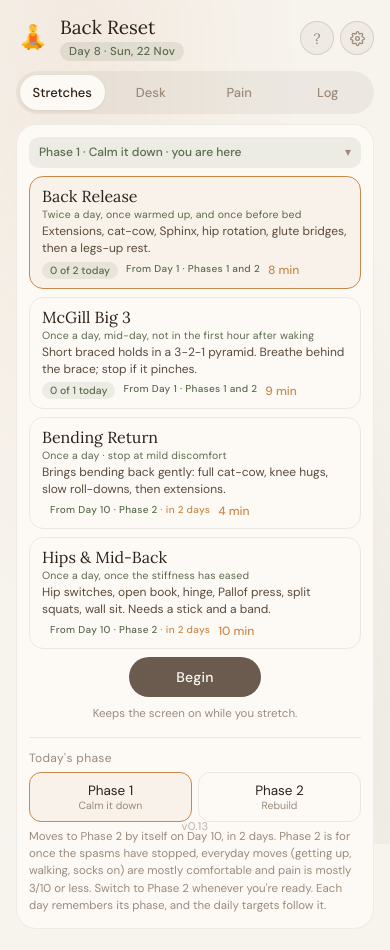
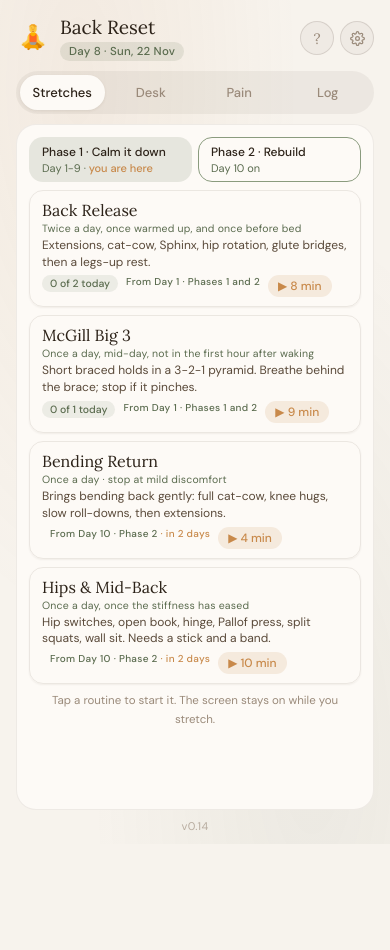
Before and after one commit to PhilOutram/back-reset, a plain HTML site: page index.html in a window 390 px wide. After the commit the page ends 844 px from the top, so only its background shows below. Drawn offline with Linux system fonts and the light colour scheme.

Commit message:
Initial commit: back-reset

```diff
--- a/index.html
+++ b/index.html
@@ -6,7 +6,7 @@
   <title>Back Reset</title>
   <meta name="description" content="Guided back-release stretches and a stand / sit / move desk timer that beeps when it's time to change.">
   <meta name="theme-color" content="#F7F3ED">
-  <meta name="app-version" content="v0.13">
+  <meta name="app-version" content="v0.14">
   <link rel="manifest" href="manifest.webmanifest">
   <link rel="icon" type="image/png" sizes="32x32" href="icon-32.png">
   <link rel="icon" type="image/png" sizes="192x192" href="icon-192.png">
@@ -16,7 +16,7 @@
   <meta name="apple-mobile-web-app-title" content="Back Reset">
   <link rel="preconnect" href="https://fonts.googleapis.com">
   <link href="https://fonts.googleapis.com/css2?family=Lora:ital,wght@0,400;0,500;1,400&family=DM+Sans:wght@300;400;500&display=swap" rel="stylesheet">
-  <link rel="stylesheet" href="styles.css?v=0.13">
+  <link rel="stylesheet" href="styles.css?v=0.14">
 </head>
 <body>
 <div class="app">
@@ -48,21 +48,9 @@
 
       <!-- Pick a routine -->
       <div class="screen pick visible" id="pickScreen">
-        <details class="plan-note" id="planNote">
-          <summary><span id="planNow"></span></summary>
-          <div id="planBody"></div>
-        </details>
+        <div class="stage-pills" id="planNote"></div>
         <div class="routine-list" id="routineList"></div>
-        <button class="btn btn-main" id="beginBtn">Begin</button>
-        <p class="fine">Keeps the screen on while you stretch.</p>
-        <div class="phase-switch">
-          <span class="choice-label">Today's phase</span>
-          <div class="choice-group" id="phaseChoice">
-            <button data-phase="1">Phase 1 <small>Calm it down</small></button>
-            <button data-phase="2">Phase 2 <small>Rebuild</small></button>
-          </div>
-          <p class="fine" id="phaseNote"></p>
-        </div>
+        <p class="fine">Tap a routine to start it. The screen stays on while you stretch.</p>
       </div>
 
       <!-- Playing -->
@@ -269,7 +257,7 @@
         <ul>
           <li><strong>Phase 1 · Calm it down (Day 1-9)</strong> - Back Release twice a day and the McGill Big 3 once a day.</li>
           <li><strong>Phase 2 · Rebuild (Day 10 on)</strong> - keep both going, add Bending Return and Hips &amp; Mid-Back once a day, and the Big 3 steps up to 5-3-1.</li>
-          <li>The <strong>Today's phase</strong> switch at the bottom of the Stretches tab moves to Phase 2 by itself on Day 10. It depends on how your back is, not the date: Phase 2 is for once the spasms have stopped, everyday moves are mostly comfortable and pain is mostly 3/10 or less. Not there yet? Switch back to Phase 1 and it stays there until you move on.</li>
+          <li>The two phase pills at the top of the Stretches tab show which phase you're in (filled) - tap one to see its plan. You move to Phase 2 by itself on Day 10, or tap <strong>Switch to Phase 2</strong> inside its pill. It depends on how your back is, not the date: Phase 2 is for once the spasms have stopped, everyday moves are mostly comfortable and pain is mostly 3/10 or less. Not there yet? Open the Phase 1 pill and switch back - it stays there until you move on.</li>
           <li>Each day remembers its phase. Daily targets are set per phase (Log tab), and each day in the Log is checked against its own phase's targets.</li>
           <li>Phase 2 doesn't mean pain-free - that can take weeks longer. The Big 3 pyramid follows the phase (3-2-1, then 5-3-1); change either in Settings.</li>
         </ul>
@@ -284,7 +272,7 @@
           <li>Each exercise starts with time to get into position, and tells you how to get there the easy way. Tap Pause if you need longer.</li>
           <li>Moving exercises are paced: the word on screen (e.g. <strong>Arch</strong> / <strong>Round</strong>) changes with a soft pip, so you move with the rhythm rather than holding. Mute the voice to keep just the pips.</li>
           <li>Back Release always moves downhill - standing, then hands and knees, then your front, then your back - so you never push up off the floor between exercises.</li>
-          <li>The screen stays on while a routine is running.</li>
+          <li>Tap a routine's card to start it - each one opens with time to get into position, and the stop button ends it. The screen stays on while a routine is running.</li>
         </ul>
         <h3>Desk timer</h3>
         <ul>
@@ -364,7 +352,7 @@
 
 </div>
 
-<script src="version.js?v=0.13"></script>
+<script src="version.js?v=0.14"></script>
 <script>
   // Stale-script guard: if a cached older version.js answered this newer page, reload
   // once so the new service worker can serve matching files.
@@ -379,12 +367,12 @@
     }
   })();
 </script>
-<script src="core.js?v=0.13"></script>
-<script src="routines.js?v=0.13"></script>
-<script src="stretch.js?v=0.13"></script>
-<script src="desk.js?v=0.13"></script>
-<script src="pain.js?v=0.13"></script>
-<script src="log.js?v=0.13"></script>
-<script src="app.js?v=0.13"></script>
+<script src="core.js?v=0.14"></script>
+<script src="routines.js?v=0.14"></script>
+<script src="stretch.js?v=0.14"></script>
+<script src="desk.js?v=0.14"></script>
+<script src="pain.js?v=0.14"></script>
+<script src="log.js?v=0.14"></script>
+<script src="app.js?v=0.14"></script>
 </body>
 </html>
--- a/stretch.js
+++ b/stretch.js
@@ -23,9 +23,8 @@ const Stretch = (() => {
   const $ = (id) => document.getElementById(id);
   const els = {
     pick: $("pickScreen"), play: $("playArea"), done: $("doneScreen"),
-    list: $("routineList"), begin: $("beginBtn"),
-    planNow: $("planNow"), planBody: $("planBody"),
-    phaseChoice: $("phaseChoice"), phaseNote: $("phaseNote"),
+    list: $("routineList"),
+    plan: $("planNote"),
     exCount: $("exCount"), poseImg: $("poseImg"), pose: $("pose"),
     ring: $("timerRing"), num: $("timerNum"), pill: $("phasePill"),
     name: $("exName"), side: $("exSide"), label: $("exLabel"), tip: $("exTip"),
@@ -69,17 +68,6 @@ const Stretch = (() => {
       `${phase2 ? "Phase 2" : "Phases 1 and 2"}${hint}</span>`;
   }
 
-  // The two-phase plan above the cards, collapsed to one line naming today's phase.
-  function renderPlan() {
-    const now = Phase.info();
-    els.planNow.textContent = `${now.name} · you are here`;
-    els.planBody.innerHTML = PHASES.map((p, i) => {
-      const to = PHASES[i + 1] ? `-${PHASES[i + 1].fromDay - 1}` : " on";
-      return `<p class="${p === now ? "now" : ""}"><b>${p.name}</b> ` +
-        `<span>Day ${p.fromDay}${to}</span><br>${p.plan}</p>`;
-    }).join("") + '<p class="plan-more">Switch phase at the bottom of this page.</p>';
-  }
-
   function badgeFor(n, target) {
     if (target > 0) {
       const met = n >= target ? " met" : "";
@@ -88,43 +76,73 @@ const Stretch = (() => {
     return n ? `<span class="done-badge">${n}× today</span>` : "";
   }
 
-  /* ── Phase switch (bottom of the picker) ───────────────────── */
+  /* ── Phase pills (top of the picker) ──────────────────────────
+     A pill per phase, side by side: filled for the phase you're in, outlined for the
+     other. Tapping one opens its plan below; the other phase's plan holds the switch. */
   const READY_FOR_TWO = "Phase 2 is for once the spasms have stopped, everyday moves " +
     "(getting up, walking, socks on) are mostly comfortable and pain is mostly 3/10 or less.";
+  let openPill = null;           // the phase whose pill is open, if any
 
-  function renderPhaseSwitch() {
+  // How you got to today's phase, shown inside its pill.
+  function phaseStatus() {
     const n = Targets.dayNumber();
     const p = Phase.of();
-    els.phaseChoice.querySelectorAll("button").forEach((b) => {
-      b.classList.toggle("active", Number(b.dataset.phase) === p);
-    });
-    let lead;
     if (p === 2 && !Phase.chosen() && n >= PHASE_TWO_DAY) {
-      lead = `Moved to Phase 2 automatically at Day ${PHASE_TWO_DAY}.`;
-    } else if (p === 2) {
-      lead = n < PHASE_TWO_DAY ? "You've moved on early." : "You're in Phase 2.";
-    } else if (n < PHASE_TWO_DAY) {
-      lead = `Moves to Phase 2 by itself on Day ${PHASE_TWO_DAY}, in ` +
+      return `Moved to Phase 2 automatically at Day ${PHASE_TWO_DAY}.`;
+    }
+    if (p === 2) return n < PHASE_TWO_DAY ? "You moved on early." : "You're in Phase 2.";
+    if (n < PHASE_TWO_DAY) {
+      return `Moves to Phase 2 by itself on Day ${PHASE_TWO_DAY}, in ` +
         `${plural(PHASE_TWO_DAY - n, "day")}.`;
-    } else {
-      lead = "You're staying in Phase 1 for now.";
     }
-    const tail = p === 2 ?
-      "Not there yet? Switch back to Phase 1 - it stays there until you move on." :
-      "Switch to Phase 2 whenever you're ready.";
-    els.phaseNote.textContent = `${lead} ${READY_FOR_TWO} ${tail} Each day remembers its ` +
-      "phase, and the daily targets follow it.";
+    return "You're staying in Phase 1 until you move on.";
   }
 
-  els.phaseChoice.addEventListener("click", (e) => {
-    const b = e.target.closest("button[data-phase]");
-    if (b) Phase.set(Number(b.dataset.phase));
+  function renderPlan() {
+    const now = Phase.of();
+    const pills = PHASES.map((p, i) => {
+      const here = p.n === now;
+      const to = PHASES[i + 1] ? `-${PHASES[i + 1].fromDay - 1}` : " on";
+      const cls = `${here ? " here" : ""}${openPill === p.n ? " open" : ""}`;
+      return `<button class="stage-pill${cls}"` +
+        ` data-phase="${p.n}" aria-expanded="${openPill === p.n}"><b>${p.name}</b>` +
+        `<span>Day ${p.fromDay}${to}` +
+        `${here ? ' · <em class="stage-here">you are here</em>' : ""}</span></button>`;
+    }).join("");
+    let body = "";
+    if (openPill) {
+      const p = PHASES[openPill - 1];
+      const here = p.n === now;
+      const notes = [p.plan];
+      if (here) notes.push(`${phaseStatus()} Each day remembers its phase.`);
+      if (p.n === 2) notes.push(READY_FOR_TWO);
+      if (!here && p.n === 1) notes.push("Not there yet? Go back - it stays in Phase 1 " +
+        "until you move on.");
+      const go = here ? "" :
+        `<button class="stage-go" data-phase="${p.n}">Switch to Phase ${p.n}</button>`;
+      body = `<div class="stage-body${here ? " here" : ""}">` +
+        notes.map((t) => `<p>${t}</p>`).join("") + `${go}</div>`;
+    }
+    els.plan.innerHTML = `<div class="stage-row">${pills}</div>${body}`;
+  }
+
+  els.plan.addEventListener("click", (e) => {
+    const go = e.target.closest(".stage-go");
+    if (go) {
+      openPill = null;
+      Phase.set(Number(go.dataset.phase));
+      return;
+    }
+    const pill = e.target.closest(".stage-pill");
+    if (!pill) return;
+    const n = Number(pill.dataset.phase);
+    openPill = openPill === n ? null : n;
+    renderPlan();
   });
 
   /* ── Routine picker ────────────────────────────────────────── */
   function renderPicker() {
     renderPlan();
-    renderPhaseSwitch();
     const today = History.day();
     const targets = Targets.get(Phase.of());
     const opts = big3Options();
@@ -133,12 +151,12 @@ const Stretch = (() => {
       const badge = badgeFor(today[r.id] || 0, targets[r.id] || 0) || "<span></span>";
       const blurb = typeof r.blurb === "function" ? r.blurb(opts) : r.blurb;
       return `
-        <button class="routine ${r.id === selected ? "selected" : ""}" data-id="${r.id}">
+        <button class="routine" data-id="${r.id}" aria-label="Start ${r.name}">
           <span class="routine-name">${r.name}</span>
           <span class="routine-when">${r.when}</span>
           <span class="routine-blurb">${blurb}</span>
           <span class="routine-foot">${badge}${phaseTag(r)}
-            <span class="routine-mins">${mins} min</span></span>
+            <span class="routine-go">▶ ${mins} min</span></span>
         </button>`;
     }).join("");
   }
@@ -146,9 +164,10 @@ const Stretch = (() => {
   els.list.addEventListener("click", (e) => {
     const btn = e.target.closest(".routine");
     if (!btn) return;
+    // Tapping a card starts it; every routine opens with time to get into position.
     selected = btn.dataset.id;
     Store.set("routine", selected);
-    renderPicker();
+    start();
   });
 
   /* ── Pose images ───────────────────────────────────────────── */
@@ -406,7 +425,6 @@ const Stretch = (() => {
     els.voice.classList.toggle("muted", !Voice.isOn());
   }
 
-  els.begin.addEventListener("click", start);
   els.pause.addEventListener("click", togglePause);
   els.skip.addEventListener("click", skip);
   els.prev.addEventListener("click", back);
--- a/styles.css
+++ b/styles.css
@@ -961,4 +961,74 @@ header p { font-size: 11px; color: var(--text-light); letter-spacing: .03em; }
 .plan-note p.plan-more { padding: 0 10px; color: var(--text-light); }
 #stretchView .card { padding: 12px 12px 14px; }
 .pick { gap: 8px; }
-#beginBtn { padding-top: 11px; padding-bottom: 11px; }
+
+/* ── Phase pills (v0.14) ────────────────────────────────────── */
+.stage-pills { display: flex; flex-direction: column; gap: 6px; width: 100%; }
+.stage-row { display: flex; gap: 6px; }
+.stage-pill {
+  flex: 1;
+  display: flex;
+  flex-direction: column;
+  align-items: flex-start;
+  gap: 1px;
+  min-width: 0;
+  padding: 6px 12px;
+  border-radius: 14px;
+  border: 1.5px solid var(--moss-light);
+  background-color: transparent;
+  text-align: left;
+  font-size: 12px;
+  cursor: pointer;
+}
+.stage-pill.here { background-color: rgba(90,107,78,.14); border-color: transparent; }
+.stage-pill.open { box-shadow: inset 0 0 0 1.5px var(--moss); }
+.stage-pill b { font-weight: 500; color: var(--text-dark); white-space: nowrap; }
+.stage-pill span { font-size: 11px; color: var(--moss); white-space: nowrap; }
+.stage-here { font-style: normal; font-weight: 500; color: var(--amber); }
+.stage-body {
+  display: flex;
+  flex-direction: column;
+  gap: 5px;
+  padding: 9px 12px 10px;
+  border-radius: 14px;
+  border: 1.5px solid var(--moss-light);
+  text-align: left;
+}
+.stage-body.here { background-color: rgba(90,107,78,.08); border-color: transparent; }
+.stage-body p {
+  margin: 0;
+  max-width: none;
+  font-size: 12px;
+  line-height: 1.45;
+  color: var(--text-mid);
+  text-align: left;
+}
+.stage-body p + p { color: var(--text-light); }
+.stage-go {
+  align-self: flex-start;
+  margin-top: 3px;
+  border: 1.5px solid var(--moss);
+  background-color: transparent;
+  color: var(--moss);
+  border-radius: 99px;
+  padding: 6px 14px;
+  font-size: 12.5px;
+  font-weight: 500;
+  cursor: pointer;
+}
+.stage-go:hover { background-color: rgba(90,107,78,.1); }
+
+/* ── Cards start their routine (v0.14) ──────────────────────── */
+.routine { box-shadow: 0 1px 2px rgba(44,34,24,.06); transition: transform .12s, border-color .2s; }
+.routine:hover { border-color: var(--amber); }
+.routine:active { transform: scale(.98); }
+.routine-go {
+  flex: none;
+  padding: 3px 10px;
+  border-radius: 99px;
+  background-color: rgba(200,137,74,.14);
+  color: var(--amber);
+  font-size: 12px;
+  font-weight: 500;
+  white-space: nowrap;
+}
--- a/sw.js
+++ b/sw.js
@@ -6,7 +6,7 @@
 // Bump V on every release, in step with version.js and the ?v= stamps in index.html.
 // CSS/JS are cached under their exact stamped URLs: never match ignoring the query, or an
 // old worker hands the new page last release's scripts and it breaks on first open.
-const V = "0.13";
+const V = "0.14";
 const CACHE = `back-reset-v${V}`;
 const STAMPED = ["styles.css", "version.js", "core.js", "routines.js", "stretch.js",
   "desk.js", "pain.js", "log.js", "app.js"].map((f) => `${f}?v=${V}`);
--- a/version.js
+++ b/version.js
@@ -1,10 +1,20 @@
 // Back Reset - version and changelog.
 // Bump VERSION and prepend an entry on EVERY publish, and change the ?v= stamps in
 // index.html and the CACHE name in sw.js to match. Dates are YYYY-MM-DD.
-const VERSION = "v0.13";
+const VERSION = "v0.14";
 
 // Newest first.
 const CHANGELOG = [
+  {
+    version: "v0.14",
+    date: "2026-11-22",
+    notes: [
+      "Each phase is its own pill at the top of the Stretches tab - filled for the phase " +
+        "you're in, outlined for the other. Tap one to see its plan; the other phase's " +
+        "plan holds the switch.",
+      "Tap a routine's card to start it - no more Begin button.",
+    ],
+  },
   {
     version: "v0.13",
     date: "2026-11-22",
```
